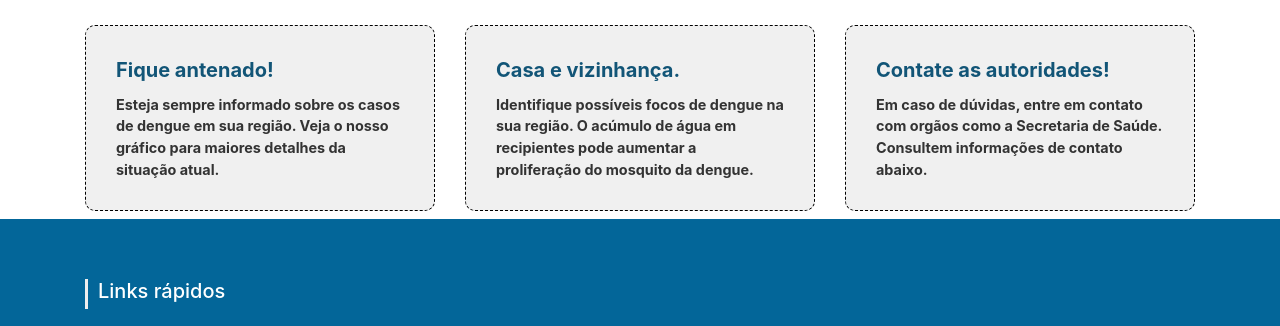
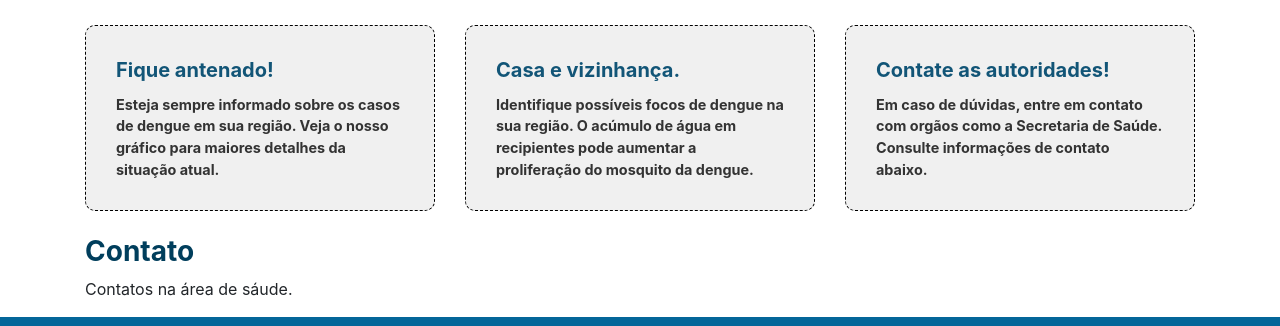
Before and after one commit to feaugusto1208/PI-DENGUE-2024-, a website: page src/index.html in a window 1280 px wide. Shown: the part 3411-3737 px from the top of the page. Drawn offline with nearby package versions, Linux system fonts and the light colour scheme; no server answers.

Commit message:
adição de contatos

```diff
--- a/src/index.html
+++ b/src/index.html
@@ -295,12 +295,22 @@
                     <div class="card card1">
                         <div class="card-body">
                             <h5 class="card-title">Contate as autoridades!</h5>
-                            <p class="card-text">Em caso de dúvidas, entre em contato com orgãos como a Secretaria de Saúde. Consultem informações de contato abaixo.</p>
+                            <p class="card-text">Em caso de dúvidas, entre em contato com orgãos como a Secretaria de Saúde. Consulte informações de contato abaixo.</p>
                         </div>
                     </div>
                 </div>
             </div> <!-- fim da row -->
         </div> <!-- fim do container -->
+
+        <div class="container mt-3"> <!--começo das Ações-->
+            <div class="row">
+                <div class="col-md-12">
+                    <h3 class="font-weight-bold" style="color: #003E5C;">Contato</h3>
+                    <p>Contatos na área de sáude.</p>
+                </div>
+            </div> <!-- fim da row -->
+        </div> <!-- fim do container -->
+
 
     <!-- Footer -->
     <section id="footer">
```
